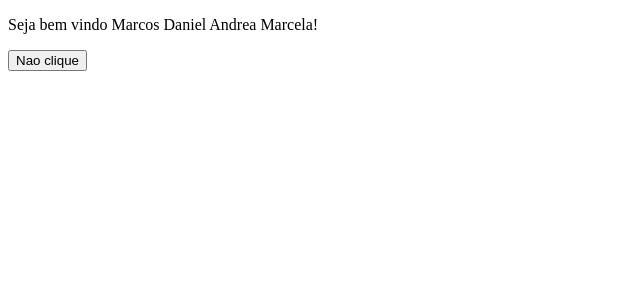
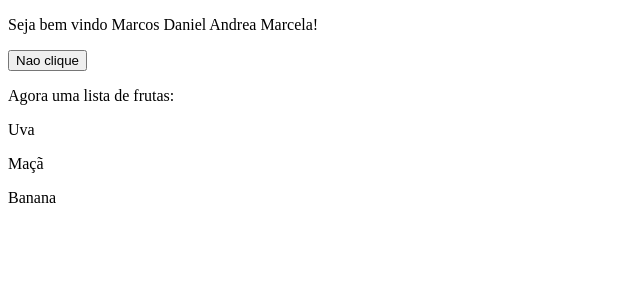
Before and after one commit to bedrohenr/angular-app, an Angular app: page / in a window 1280 px wide. Shown: the top 300 px of the page, without its empty margins (0-640 px from the left). Built offline with nearby package versions, Linux system fonts and the light colour scheme.

Commit message:
lista e for loop

```diff
--- a/src/app/components/home/home.component.html
+++ b/src/app/components/home/home.component.html
@@ -1,2 +1,7 @@
 <p>Seja bem vindo {{ name }}!</p>
 <button (click)="clicked($event)">Nao clique</button>
+
+<p>Agora uma lista de frutas:</p>
+@for(item of fruitList; track item){
+    <p>{{ item }}</p>
+}
--- a/src/app/components/home/home.component.ts
+++ b/src/app/components/home/home.component.ts
@@ -8,8 +8,9 @@ import { Component } from '@angular/core';
 })
 export class HomeComponent {
   name = "Marcos Daniel Andrea Marcela";
+  fruitList = ['Uva', 'Maçã', 'Banana'];
 
   clicked(event: any){
-    console.log("You clicked the button.");
+    console.log("Voce clicou.");
   }
 }
```
